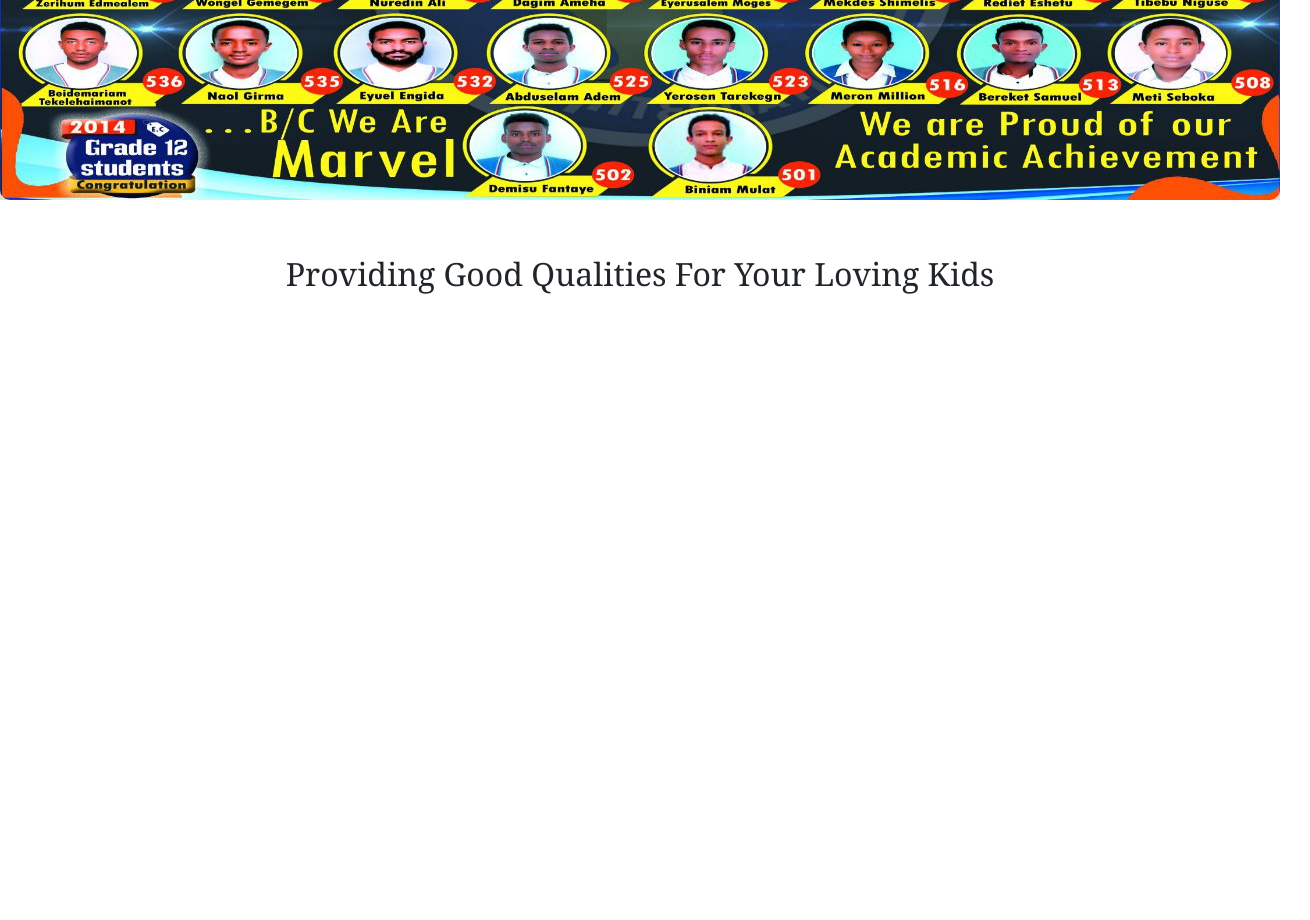
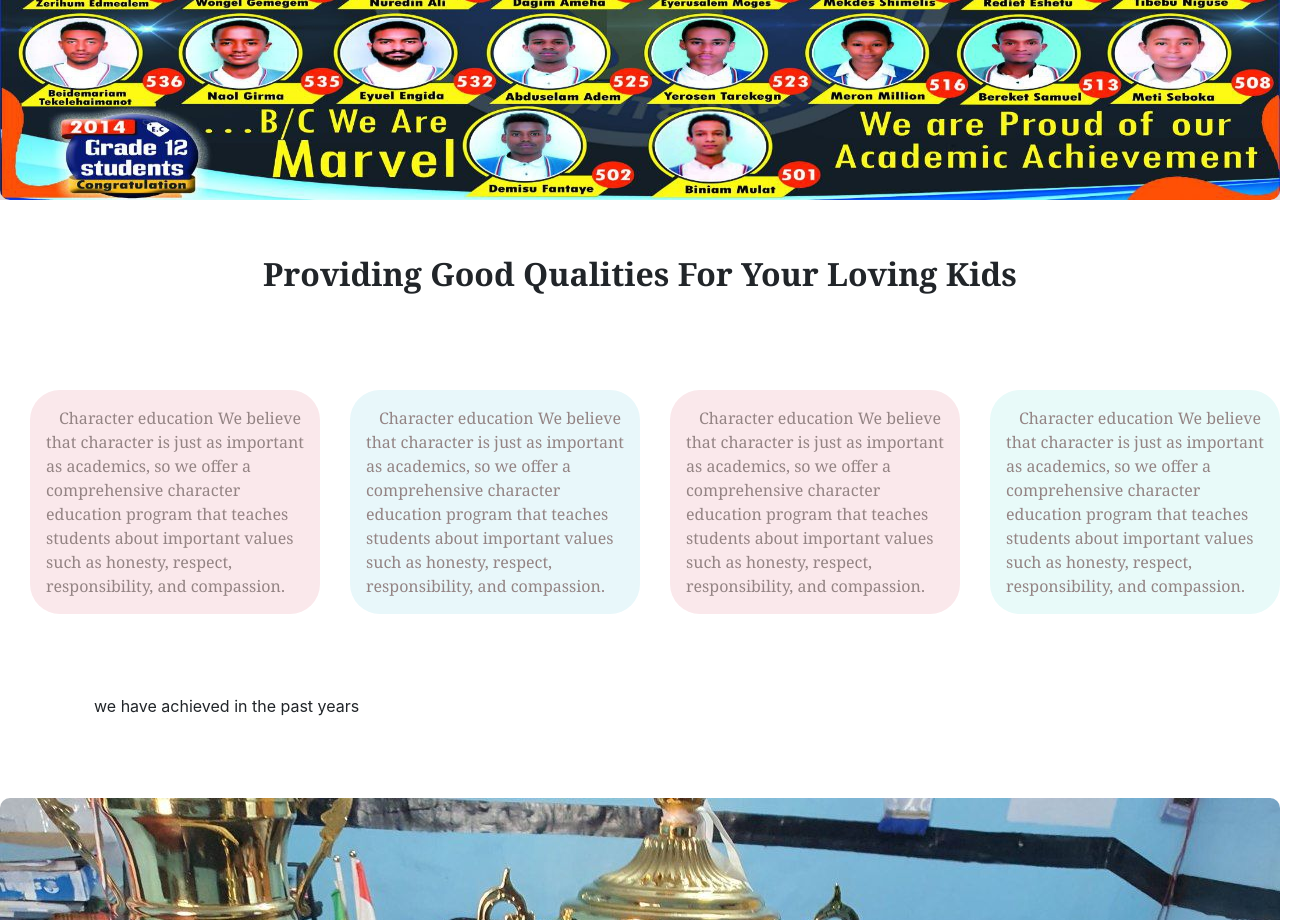
Before and after one commit to Awel7799/Marvel-school-website-, a plain HTML site: page index.html in a window 1280 px wide. Shown: the part 500-1420 px from the top of the page, 1310 px wide, since content can reach past the window. Before the commit the page ends 800 px from the top, so only its background shows below. Drawn offline with nearby package versions, Linux system fonts and the light colour scheme.

Commit message:
body content added

```diff
--- a/Assets/resource/index.css
+++ b/Assets/resource/index.css
@@ -9,7 +9,7 @@
     padding: 0%;
 }
 .header_1 {
-    background-color: rgb(3, 158, 13);
+    background-color:rgb(202, 216, 216);
     width: 100%;
     height: 50px;
     margin: 0%;
@@ -46,9 +46,98 @@ height: 150px;
     height: 20px;
     width: 100%;
     margin-top: 50px;
-    margin-bottom: 10px;
+    margin-bottom: 50px;
     font-size: xx-large;
     font-family:Georgia, 'Times New Roman', Times, serif;
     text-align: center;
-    text-emphasis-color: aqua;
+    text-shadow: rgb(66, 186, 186);
+    font-weight: bold;
 }
+.general_body_2{
+    margin-top: 50px;
+    padding-top: 70px;
+}
+span{
+    font-family:Georgia, 'Times New Roman', Times, serif;
+    font-weight:lighter;
+    color: hsl(0, 7%, 55%);
+    padding: 5%;
+}
+.card_1{
+    width: 200%;
+    height: 100%;
+    margin-left: 30PX;
+    padding: 5%;
+    background-color:hwb(350 91% 2%);
+    border-radius: 30px;
+}
+.card_2{
+    width: 200%;
+    height: 100%;
+    margin-left: 30PX;
+    padding: 5%;
+    background-color:hwb(190 91% 2%);
+    border-radius: 30px;
+}
+.card_3{
+    width: 200%;
+    height: 100%;
+    margin-left: 30PX;
+    padding: 5%;
+    background-color:hwb(350 91% 2%);
+    border-radius: 30px;
+}
+.card_4{
+    width: 200%;
+    height: 100%;
+    margin-left: 30PX;
+    padding: 5%;
+    background-color:hwb(177 91% 2%);
+    border-radius: 30px;
+}
+.card_1:hover{
+    transform: scale(1.01);
+    box-shadow: 0 4px 8px rgba(231, 89, 89, 0.2);
+    background-color: rgb(249, 160, 160);
+    color: white;
+}
+.card_2:hover{
+    transform: scale(1.01);
+    box-shadow: 0 4px 8px rgba(231, 89, 89, 0.2);
+    background-color: rgb(163, 227, 244);
+    color: hsl(0, 16%, 81%);
+}
+.card_3:hover{
+    transform: scale(1.01);
+    box-shadow: 0 4px 8px rgba(231, 89, 89, 0.2);
+    background-color: rgb(249, 160, 160);
+    color: white;
+}
+.card_4:hover{
+    transform: scale(1.01);
+    box-shadow: 0 4px 8px rgba(231, 89, 89, 0.2);
+    background-color: rgb(163, 227, 244);
+    color: hsl(0, 16%, 81%);
+}
+.award_photo{
+    width: 100%;
+    height: 100%;
+    border-top-left-radius: 10px;
+    border-top-right-radius: 10px;
+}
+.awards{
+    width: 100%;
+    height: 100%;
+    margin-left: 30PX;
+    padding: 5%;
+    background-color:white;
+    border-radius: 30px;
+}
+footer{
+    background-color: rgb(140, 209, 209);
+    width: 100%;
+    height: 200px;
+    margin: 0%;
+    padding: 15px;
+    border-color: rgb(122, 182, 159);
+}
--- a/index.html
+++ b/index.html
@@ -48,5 +48,75 @@
         Providing Good Qualities For Your Loving Kids
      </p>
     </div>
+    <div class="general_body_2">
+        <ul class="list-unstyled d-flex justify-content-around">
+            <li class="d-flex align-items-center">
+                <div class="card_1">
+                    <span> Character education
+                    We believe that character
+                     is just as important as
+                     academics, so we offer
+                     a comprehensive character
+                     education program that teaches
+                     students about important values
+                      such as honesty, respect,
+                      responsibility, and compassion.
+                    </span>
+                </div>
+            </li>
+            <li class="d-flex align-items-center">
+                <div class="card_2">
+                    <span>
+                    Character education
+                    We believe that character
+                     is just as important as
+                     academics, so we offer
+                     a comprehensive character
+                     education program that teaches
+                     students about important values
+                      such as honesty, respect,
+                      responsibility, and compassion.
+                    </span>
+                </div>
+            </li>
+            <li class="d-flex align-items-center">
+                <div class="card_3">
+                    <span>
+                    Character education
+                    We believe that character
+                     is just as important as
+                     academics, so we offer
+                     a comprehensive character
+                     education program that teaches
+                     students about important values
+                      such as honesty, respect,
+                      responsibility, and compassion.
+                    </span>
+                </div>
+            </li>
+            <li class="d-flex align-items-center">
+                <div class="card_4">
+                    <span>
+                    Character education
+                    We believe that character
+                     is just as important as
+                     academics, so we offer
+                     a comprehensive character
+                     education program that teaches
+                     students about important values
+                      such as honesty, respect,
+                      responsibility, and compassion.
+                    </span>
+                </div>
+            </li>
+         </ul>
+    </div>
+    <div class="general_body_3">
+        <p class="awards">we have achieved in the past years </p>
+     <img class="award_photo" src="Assets/resource/resource/awards.jpg" alt="reward">
+    </div>
+    <footer >
+
+    </footer>
 </body>
 </html>
```
